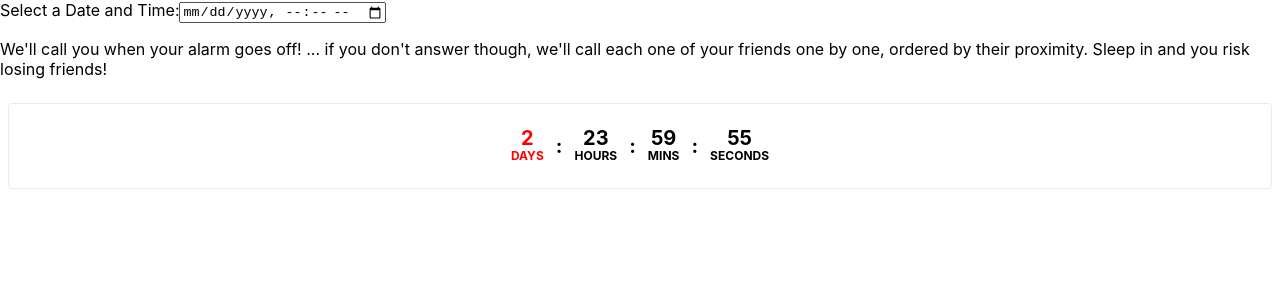
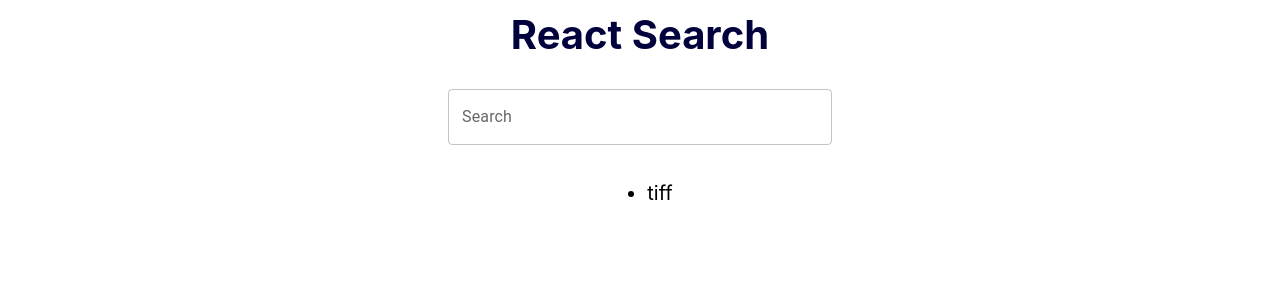
Before and after one commit to thomaspwang/WakeTheF-ckUp, a React (Create React App) app in the folder frontend/: page / in a window 1280 px wide. Shown: the top 300 px of the page. Built offline with nearby package versions, Linux system fonts and the light colour scheme.

Commit message:
search bar more

```diff
--- a/frontend/package.json
+++ b/frontend/package.json
@@ -3,6 +3,9 @@
   "version": "0.1.0",
   "private": true,
   "dependencies": {
+    "@emotion/react": "^11.10.4",
+    "@emotion/styled": "^11.10.4",
+    "@mui/material": "^5.10.9",
     "@testing-library/jest-dom": "^5.16.5",
     "@testing-library/react": "^13.4.0",
     "@testing-library/user-event": "^13.5.0",
--- a/frontend/src/App.js
+++ b/frontend/src/App.js
@@ -4,12 +4,13 @@ import {useAtom} from 'jotai'
 import {currUserAtom} from "./atoms.js"
 import Login from './pages/Login/Login';
 import Alarm from './pages/Alarm/Alarm';
+import Search from './components/SearchBar/Search';
 
 function App() {
 
   const [user] = useAtom(currUserAtom);
 
-  return <Alarm/>
+  return <Search/>
 }
 
 export default App;
--- a/frontend/src/list.js
+++ b/frontend/src/components/SearchBar/List.js
@@ -1,14 +1,14 @@
 import { React, useState } from 'react'
-import data from "./ListData.json"
+import data from "./Dummy.json"
 
 function List(props) {
     return (
         <ul>
             {data.map((item) => (
-                <li key={item.id}>{item.text}</li>
+                <li key={item.id}>{item.username}</li>
             ))}
         </ul>
     )
 }
 
-export default List
+export default List;
--- /dev/null
+++ b/frontend/src/components/SearchBar/Search.css
@@ -0,0 +1,22 @@
+.main {
+    display: flex;
+    height: 100vh;
+    width: 100%;
+    align-items: center;
+    flex-direction: column;
+    row-gap: 20px;
+}
+
+h1 {
+    margin: 10px;
+    font-size: 40px;
+    color: rgb(1, 1, 59);
+}
+
+.search {
+    width: 30%;
+}
+
+ul li {
+    font-size: 20px;
+}
--- a/frontend/src/search.js
+++ b/frontend/src/components/SearchBar/Search.js
@@ -1,9 +1,9 @@
 import { React, useState } from "react";
 import TextField from "@mui/material/TextField";
-import List from "./list"
-import "./search.css";
+import List from "./List"
+import "./Search.css";
 
-function search() {
+function Search() {
     return (
         <div className="main">
           <h1>React Search</h1>
@@ -19,3 +19,5 @@ function search() {
         </div>
     );
 }
+
+export default Search;
```
Also changed, not shown: frontend/src/components/SearchBar/Dummy.json (renamed from frontend/src/dummy.json), frontend/src/search.css (deleted), 1 other file (tests, documents, lock files or other folders).
